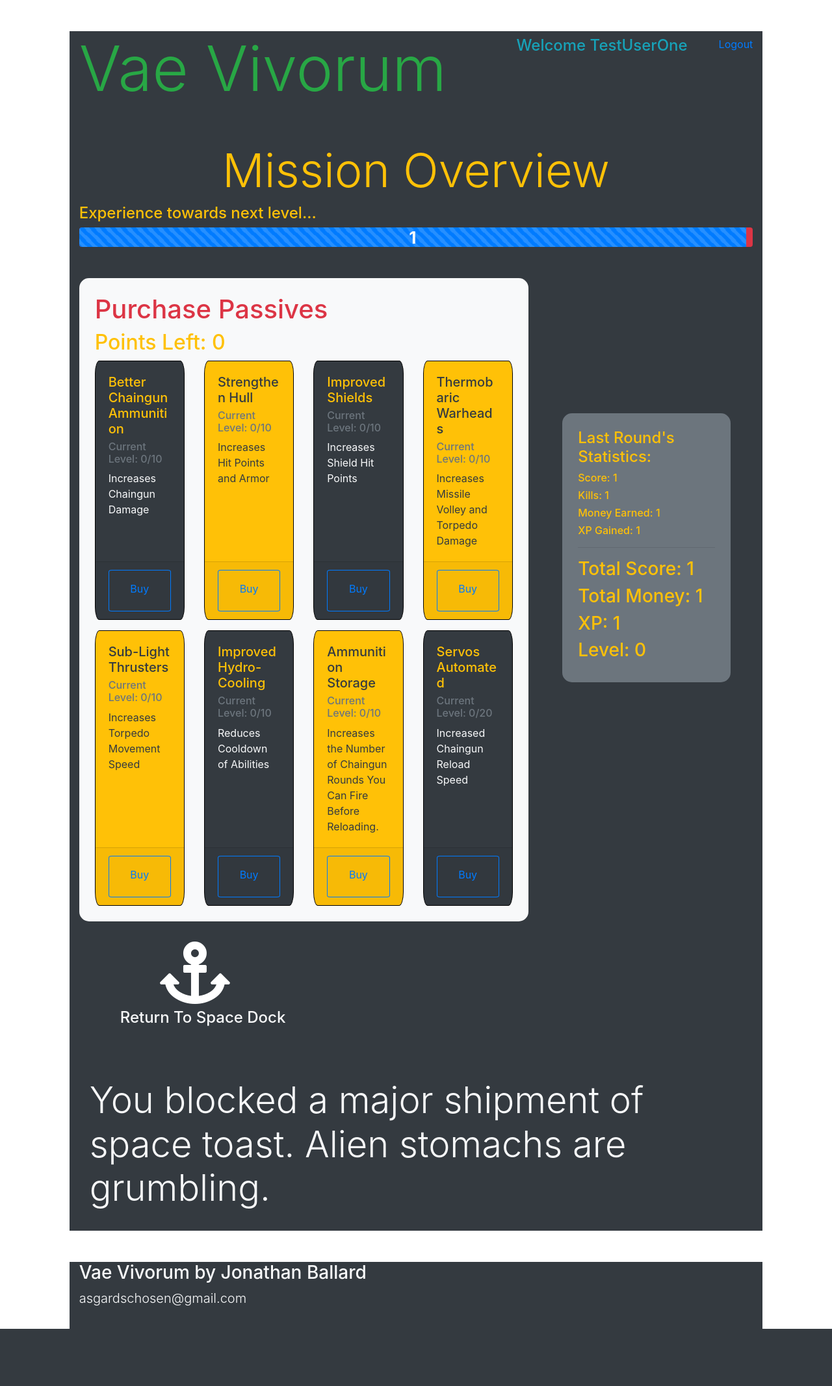
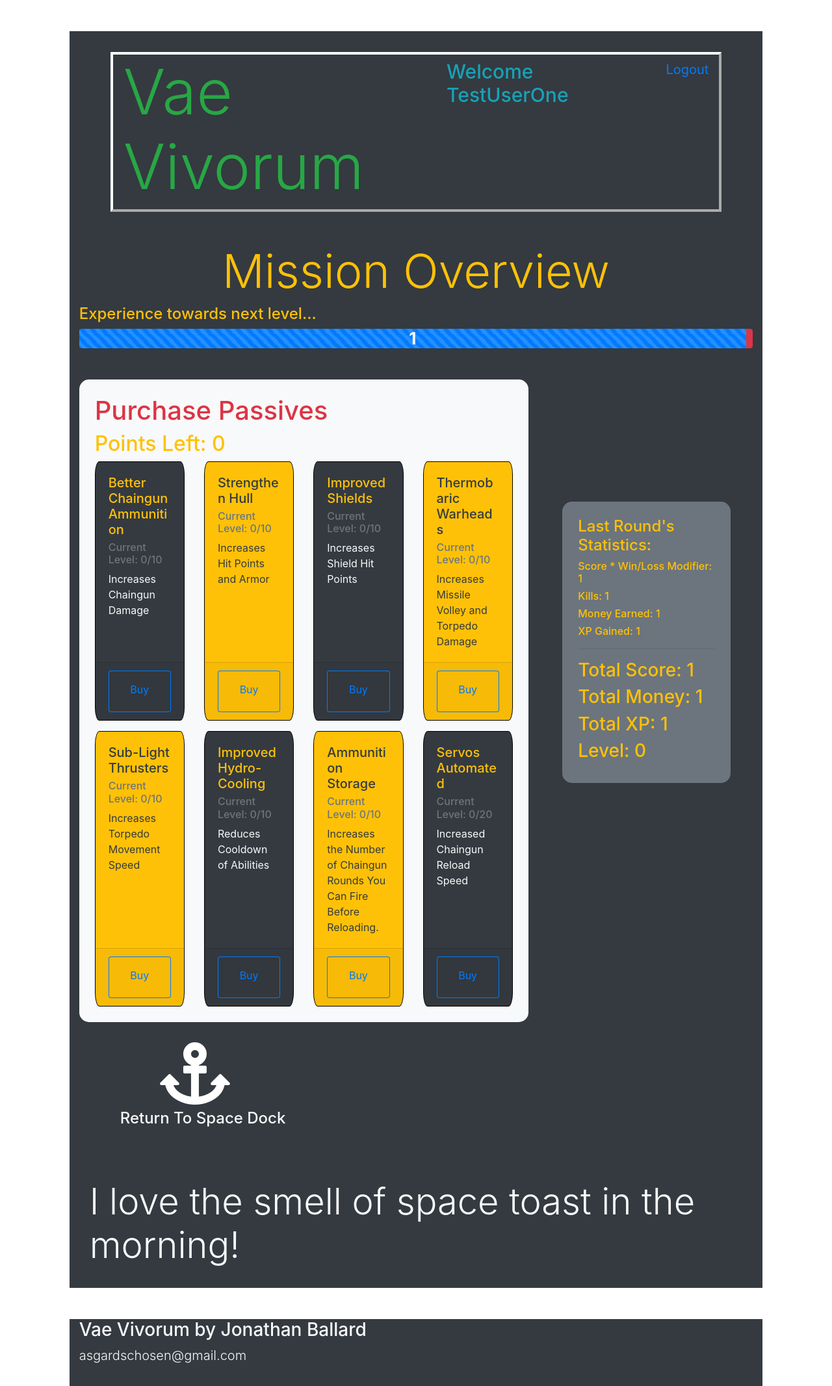
Before and after one commit to JonathanBallard/Coding_Dojo_Projects_Vae_Vivorum, a Flask app: page /overview in a window 1280 px wide. Shown: the whole page at 65% size. Before the commit the page ends 2045 px from the top, so only its background shows below. Run offline with Flask 2, Linux system fonts and the light colour scheme; a user stored in the database is signed in; data comes from the database, SQL or seed files in the repository; both versions use the stored data as it was after the commit; some libraries are stand-ins or nearby versions.

Commit message:
added some overview msg lines, removed alert()s

```diff
--- a/static/css/style.css
+++ b/static/css/style.css
@@ -199,6 +199,22 @@
     color: white;
 }
 
+.muteButton {
+    color: black;
+}
+
+.vaeBorder{
+    border: 4px outset white;
+}
+
+.logoutLink{
+    font-size: 20px;
+}
+
+.welcomeText{
+    font-size: 30px;
+}
+
 .unFeatured{
     font-size: 40px;
 }
--- a/static/js/classes.js
+++ b/static/js/classes.js
@@ -375,7 +375,7 @@
         this.weaponId = 3;
         this.direction = direction || "up";
         this.speed = 10;
-        this.piercing = false;
+        this.piercing = true;
     }
 
 
--- a/static/js/gamevariables.js
+++ b/static/js/gamevariables.js
@@ -19,8 +19,9 @@
 var endOfGame = false;
 var muteToggle = false;
 // var gameWinScore = 2000 * (difficultyRate + 0.5);  //standard
-var gameWinScore = 1000;  //testing
+var gameWinScore = 15000;  //testing
 var winLossModifier = 0.25;
+var gameFinished = false;
 
 // SPEEDS
 var gameSpeed = 100;
--- a/static/js/overview.js
+++ b/static/js/overview.js
@@ -96,7 +96,10 @@
         "You remember flying toasters from way back when? That's how space toast is made!",
         "Baby Bleeborb did not get space toast this week due to your efforts.",
         "Your family is (probably) waiting for you, redouble your efforts!",
-        "When the Aliens invaded Earth, they attempted to target the brightest minds first to prevent any resistance. They invaded the libraries first, but were forced to rethink their plans when they discovered that no-one read hard-copy books anymore."
+        "When the Aliens invaded Earth, they attempted to target the brightest minds to prevent any resistance. They invaded the libraries first, but were forced to rethink their plans when they discovered that no-one read hard-copy books anymore.",
+        "The Aliens swept through our defenses like they weren't even there. Our technology was no match for this vicious toaster-based assault.",
+        "Post-Invasion many of the surviving humans sought shelter underground, forming small communities founded on the ideas of equality of man, peace, and kindness to all living things. These communities quickly collapsed due to infighting about who was more equal, peaceful, and kind.",
+        "No-one knows what first drew the Aliens to Earth, but we suspect it was our jam technology."
     ];
 
     var random = Math.floor(Math.random() * msgArr.length);
--- a/templates/overview.html
+++ b/templates/overview.html
@@ -28,12 +28,12 @@
 </head>
 <body>
 
-    <div class="container bg-dark mt-5 text-warning col-xl-10">
+    <div class="container bg-dark mt-5 pt-3 text-warning col-xl-10">
 
-        <div id="topbar"  class="d-flex flex-row mb-5">
-            <h1 class="display-1 d-inline-flex text-success">Vae Vivorum</h1>
-            <h4 class="ml-auto d-inline-flex mt-2 text-info" >Welcome {{ thisUser.username }}</h4>
-            <a class="ml-5 d-inline-flex mt-2" href="/logout">Logout</a>
+        <div id="topbar" class="d-flex flex-row mb-5 mx-5 mt-3 vaeBorder">
+            <h1 class="display-1 d-inline-flex text-success ml-3">Vae Vivorum</h1>
+            <h4 class="ml-auto d-inline-flex mt-2 text-info welcomeText" >Welcome {{ thisUser.username }}</h4>
+            <a class="ml-5 d-inline-flex mt-2 mr-3 logoutLink" href="/logout">Logout</a>
         </div>
 
         <h1 class="display-3 text-center text-warning">Mission Overview</h1>
@@ -164,14 +164,14 @@
         <div class="stats mt-5 ml-5 p-4 d-inline-block col-xl-3 bg-secondary">
             <!-- <div id="getStats" class="btn btn-success mb-2">Update Statistics</div> -->
             <h4>Last Round's Statistics:</h4>
-            <h6>Score: <span id="score">{{ score }}</span></h6>
+            <h6>Score * Win/Loss Modifier: <span id="score">{{ score }}</span></h6>
             <h6>Kills: <span id="kills">{{ kills }}</span></h6>
             <h6>Money Earned: <span id="money">{{ money }}</span></h6>
             <h6>XP Gained: <span id="xp">{{ xp }}</span></h6>
             <hr>
             <h3>Total Score: <span id="totalScore">{{ thisUser.current_score }}</span></h3>
             <h3>Total Money: <span id="totalMoney">{{ thisUser.current_money }}</span></h3>
-            <h3>XP: <span id="totalXp">{{ thisUser.current_xp }}</span></h3>
+            <h3>Total XP: <span id="totalXp">{{ thisUser.current_xp }}</span></h3>
             <h3>Level: <span id="level">{{ thisUser.current_level }}</span></h3>
         </div>
 
```
Also changed, not shown: static/js/game.js (+18 -29 lines), templates/dock.html (+6 -6 lines), templates/equipment.html (+5 -5 lines), templates/game.html (+9 -9 lines), templates/map.html (+6 -6 lines), templates/ships.html (+5 -5 lines), templates/store.html (+5 -5 lines), $vae_vivorum.db, readme.md.
